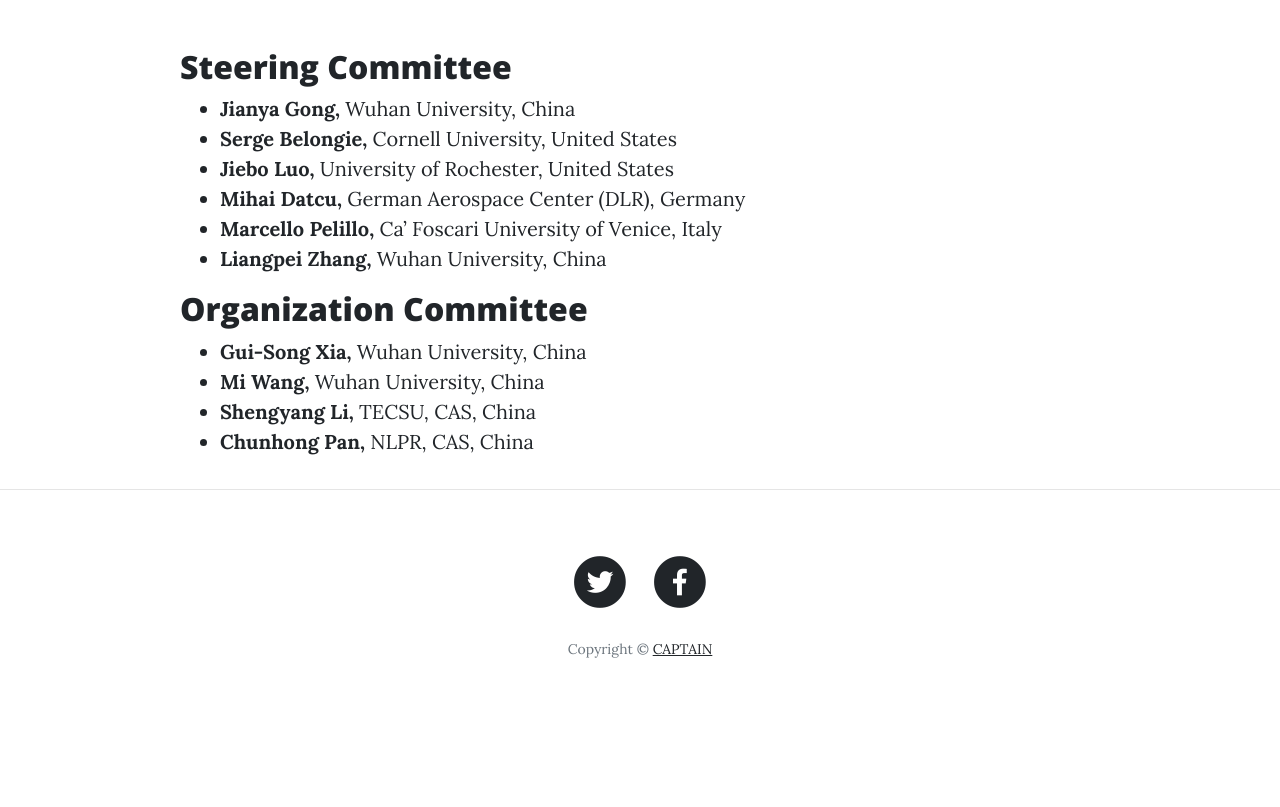
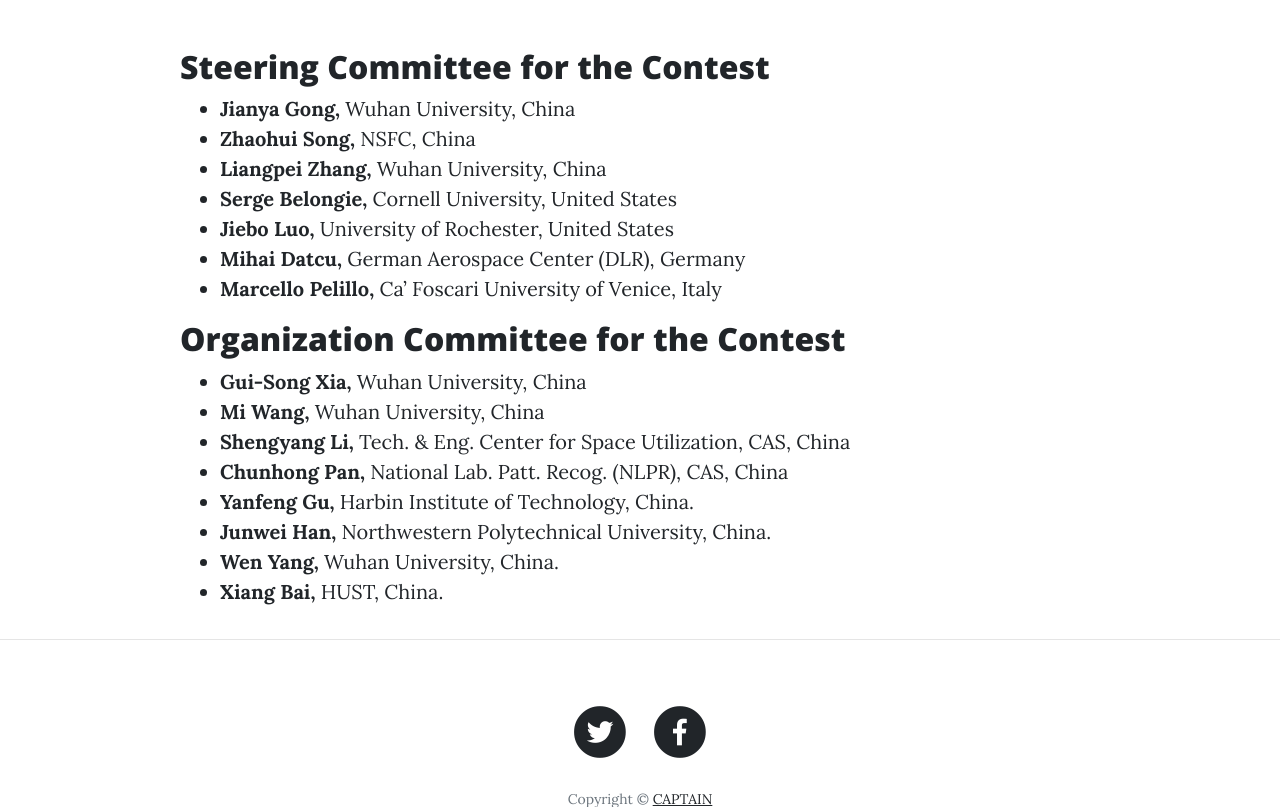
Before and after one commit to CAPTAIN-WHU/DOAI2019, a website: page contest-PCs.html in a window 1280 px wide. Shown: the part 402-1209 px from the top of the page. Before the commit the page ends 1127 px from the top, so only its background shows below. Drawn offline with nearby package versions, Linux system fonts and the light colour scheme.

Commit message:
Update contest-PCs.html

```diff
--- a/contest-PCs.html
+++ b/contest-PCs.html
@@ -108,13 +108,24 @@
         <div class="row">
             <div class="col-lg-10 col-md-10 mx-auto">
                 <h2>
-                    Steering Committee
+                    Steering Committee for the Contest
                 </h2>
                 <ul>
                     <li>
                         <!-- <img src="images/xia.png" class="img-rounded" alt="Cinque Terre" width="25%"> -->
                         <strong>
                             <a href="http://captain.whu.edu.cn/xia_En.html">Jianya Gong</a>,
+                        </strong>Wuhan University, China
+                    </li>
+                    <li>
+                        <!-- <img src="images/xia.png" class="img-rounded" alt="Cinque Terre" width="25%"> -->
+                        <strong>
+                            <a href="">Zhaohui Song</a>,
+                        </strong>NSFC, China
+                    </li>
+                    <li>
+                        <strong>
+                            <a href="http://www.lmars.whu.edu.cn/prof_web/zhangliangpei/rs/xueshu.htm">Liangpei Zhang</a>,
                         </strong>Wuhan University, China
                     </li>
                     <li>
@@ -137,35 +148,50 @@
                             <a href="http://www.dsi.unive.it/~pelillo/">Marcello Pelillo</a>,
                         </strong>Ca’ Foscari University of Venice, Italy
                     </li>
-                    <li>
-                        <strong>
-                            <a href="http://www.lmars.whu.edu.cn/prof_web/zhangliangpei/rs/xueshu.htm">Liangpei Zhang</a>,
-                        </strong>Wuhan University, China
-                    </li>
                 </ul>
                 <h2>
-                    Organization Committee
+                    Organization Committee for the Contest
                 </h2>
                 <ul>
                     <li>
                         <strong>
-                            <a href="http://www.lmars.whu.edu.cn/prof_web/zhangliangpei/rs/xueshu.htm">Gui-Song Xia</a>,
+                            <a href="">Gui-Song Xia</a>,
                         </strong>Wuhan University, China
                     </li>
                     <li>
                         <strong>
-                            <a href="http://www.lmars.whu.edu.cn/prof_web/zhangliangpei/rs/xueshu.htm">Mi Wang</a>,
+                            <a href="">Mi Wang</a>,
                         </strong>Wuhan University, China
                     </li>
                     <li>
                         <strong>
-                            <a href="http://www.lmars.whu.edu.cn/prof_web/zhangliangpei/rs/xueshu.htm">Shengyang Li</a>,
-                        </strong>TECSU, CAS, China
+                            <a href="">Shengyang Li</a>,
+                        </strong>Tech. & Eng. Center for Space Utilization, CAS, China
                     </li>
                     <li>
                         <strong>
-                            <a href="http://www.lmars.whu.edu.cn/prof_web/zhangliangpei/rs/xueshu.htm">Chunhong Pan</a>,
-                        </strong>NLPR, CAS, China
+                            <a href="">Chunhong Pan</a>,
+                        </strong>National Lab. Patt. Recog. (NLPR), CAS, China
+                    </li>
+                    <li>
+                        <strong>
+                            <a href="">Yanfeng Gu</a>,
+                        </strong>Harbin Institute of Technology, China.
+                    </li>
+                    <li>
+                        <strong>
+                            <a href="">Junwei Han</a>,
+                        </strong>Northwestern Polytechnical University, China.
+                    </li>
+                    <li>
+                        <strong>
+                            <a href="">Wen Yang</a>,
+                        </strong>Wuhan University, China.
+                    </li>
+                    <li>
+                        <strong>
+                            <a href="">Xiang Bai</a>,
+                        </strong>HUST, China.
                     </li>
                 </ul>
             </div>
```
